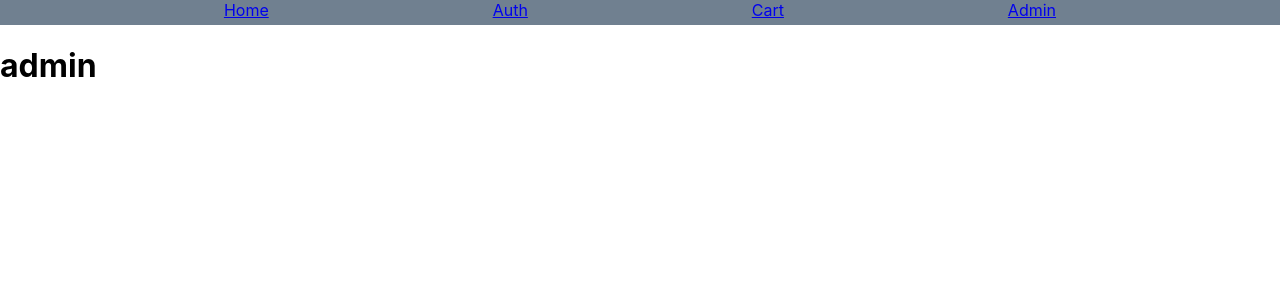
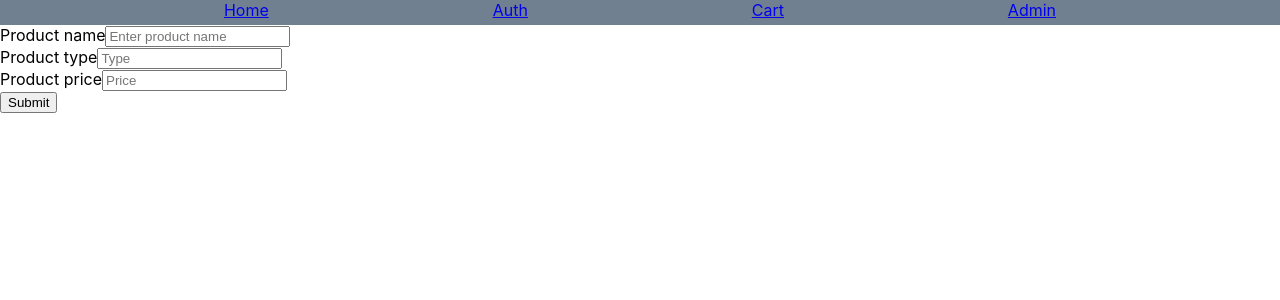
Before and after one commit to Avishaignd/shopping-cart-front, a React (Create React App) app: page /admin in a window 1280 px wide. Shown: the top 300 px of the page. Built offline with nearby package versions, Linux system fonts and the light colour scheme; no server answers.

Commit message:
add product 80%

```diff
--- a/package.json
+++ b/package.json
@@ -15,6 +15,7 @@
     "react-scripts": "4.0.3",
     "web-vitals": "^1.0.1"
   },
+  "proxy": "http://localhost:5000",
   "scripts": {
     "start": "react-scripts start",
     "build": "react-scripts build",
--- a/src/components/AddProduct.js
+++ b/src/components/AddProduct.js
@@ -1,9 +1,83 @@
-import React from 'react'
-import { Form, Button } from 'react-bootstrap'
+import React, { useState } from "react";
+import { Form, Button } from "react-bootstrap";
+import { postProduct } from "../lib/api";
+
 export default function AddProduct() {
-    return (
-        <Form>
+  const [product, setProduct] = useState({
+    productName: "",
+    productType: "",
+    productId: "",
+    price: 0,
+    image: "",
+    attributes: [],
+  });
 
-        </Form>
-    )
+  const handlePictureChange = (event) => {
+    // const file = event.target.files[0];
+    // setProduct({ ...product, image: file });
+    console.log(event);
+  };
+
+  const handleOnSubmit = (event) => {
+    event.preventDefault();
+    // const formData = new FormData();
+    // formData.append("productName", product.productName);
+    // formData.append("productType", product.productType);
+    // formData.append("productId", Math.random());
+    // formData.append("price", product.price);
+    // formData.append("image", product.image);
+    postProduct(product);
+  };
+
+  return (
+    <Form
+      onSubmit={(event) => handleOnSubmit(event)}
+      action="addProduct"
+      method="post"
+      encType="multipart/form-data"
+    >
+      <Form.Group className="mb-3" controlId="formBasicEmail">
+        <Form.Label>Product name</Form.Label>
+        <Form.Control
+          type="text"
+          placeholder="Enter product name"
+          onChange={(event) =>
+            setProduct({ ...product, productName: event.target.value })
+          }
+        />
+      </Form.Group>
+      <Form.Group className="mb-3" controlId="formBasicPassword">
+        <Form.Label>Product type</Form.Label>
+        <Form.Control
+          type="text"
+          placeholder="Type"
+          onChange={(event) =>
+            setProduct({ ...product, productType: event.target.value })
+          }
+        />
+      </Form.Group>
+      {/* <Form.Group>
+        <Form.Label>Product image</Form.Label>
+        <Form.File
+          type="image/jpeg"
+          name="image"
+          onChange={(event) => handlePictureChange(event)}
+          required
+        />
+      </Form.Group> */}
+      <Form.Group className="mb-3" controlId="formBasicPassword">
+        <Form.Label>Product price</Form.Label>
+        <Form.Control
+          type="number"
+          placeholder="Price"
+          onChange={(event) =>
+            setProduct({ ...product, price: event.target.value })
+          }
+        />
+      </Form.Group>
+      <Button variant="primary" type="submit">
+        Submit
+      </Button>
+    </Form>
+  );
 }
--- a/src/components/AdminPage.js
+++ b/src/components/AdminPage.js
@@ -1,12 +1,14 @@
 import React from "react";
-
+import {Button} from 'react-bootstrap'
+import { getP } from "../lib/api";
+import AddProduct from "./AddProduct";
 
 export default function AdminPage() {
 
 
   return (
     <>
-
+      <AddProduct />
     </>
   );
 }
--- a/src/components/Authenticate.js
+++ b/src/components/Authenticate.js
@@ -3,7 +3,7 @@ import GoogleAuth from "./GoogleAuth";
 export default function Authenticate() {
   return (
     <div>
-      {/* <form action="http://localhost:5000/auth/google">
+      <form action="http://localhost:5000/auth/google">
         <button type="submit" className="google-button">
           <span className="google-button__icon">
             <svg viewBox="0 0 366 372" xmlns="http://www.w3.org/2000/svg">
@@ -30,8 +30,8 @@ export default function Authenticate() {
           </span>
           <span className="google-button__text">sign in with Google</span>
         </button>
-      </form> */}
-      <GoogleAuth />
+      </form>
+      {/* <GoogleAuth /> */}
     </div>
   );
 }
--- a/src/components/Cart.js
+++ b/src/components/Cart.js
@@ -7,10 +7,10 @@ import Product from './Product'
 export default function Cart() {
 
     const user = useContext(UserContext)
-    let location = useLocation()
-    let path = location.pathname
-    let id = path.split('/')[2]
-    getUser(id)
+    // let location = useLocation()
+    // let path = location.pathname
+    // let id = path.split('/')[2]
+    // getUser(id)
 
     // console.log(id);
 
--- a/src/components/GoogleAuth.js
+++ b/src/components/GoogleAuth.js
@@ -1,10 +1,13 @@
 import React from "react";
 import { GoogleLogin } from "react-google-login";
+import { useLocation } from "react-router-dom";
 
 export default function GoogleAuth() {
 
+  let location = useLocation()
   const responseGoogle = (response) => {
     console.log(response);
+
   };
 
   return (
--- a/src/components/Home.js
+++ b/src/components/Home.js
@@ -1,9 +1,10 @@
 import React, { useState, useEffect, useContext } from "react";
-import { getAllProducts } from "../lib/api";
+import { getAllProducts, getP } from "../lib/api";
 import { ProductContext, UserContext } from "../lib/context";
 import ProductList from "./ProductList";
 import { Navbar } from "react-bootstrap";
 import Cart from './Cart'
+import AdminPage from "./AdminPage";
 import Authenticate from "./Authenticate";
 import { BrowserRouter as Router, Switch, Route, Link } from "react-router-dom";
 
@@ -47,7 +48,7 @@ export default function Home() {
             <Cart />
           </Route>
           <Route path="/admin">
-            <h1>admin</h1>
+            <AdminPage />
           </Route>
           <Route to="/auth">
               <Authenticate/>
--- a/src/components/Product.js
+++ b/src/components/Product.js
@@ -6,7 +6,7 @@ import { useLocation } from 'react-router-dom'
 export default function Product(props) {
 
     const single = props.props
-    // console.log(single);
+    console.log(single);
     const user = useContext(UserContext)
     let location = useLocation()
 
@@ -27,7 +27,8 @@ export default function Product(props) {
       <Card className="cards" style={{ width: "18rem" }}>
         <Card.Img className="cards-image" variant="top" src={props.props.image}/>
         <Card.Body>
-          <Card.Title className="cards-title">{props.props.title}</Card.Title>
+          <Card.Title className="cards-title">{props.props.productName}</Card.Title>
+          <Card.Text>{props.props.price} $</Card.Text>
         {location.pathname !== "/cart" ?
           <Button className="cards-button" onClick={() => addProductToCart(single)}>Add to cart</Button>
         :
--- a/src/components/ProductList.js
+++ b/src/components/ProductList.js
@@ -7,8 +7,6 @@ export default function ProductList() {
 
     const context = useContext(ProductContext)
 
-    getP()
-
     return (
         <div className="my-list">
          {context.products.map(product => {
--- a/src/lib/api.js
+++ b/src/lib/api.js
@@ -1,16 +1,21 @@
 import axios from 'axios'
 
-const baseURL = 'https://fakestoreapi.com'
+const baseURL = 'http://localhost:5000'
 
 export const getAllProducts = async () => {
-    const response = await axios.get(baseURL+'/products')
+    const response = await axios.get(baseURL+'/api/products')
     const data = response.data
     // console.log(data);
     return data
 }
 
+export const postProduct = async (prodToAdd) => {
+    const response = await axios.post('http://localhost:5000/api/products', prodToAdd)
+    console.log(response);
+}
+
 export const getP = async () => {
-    const response = await axios.get('http://localhost:5000/api/products')
+    const response = await axios.get('http://localhost:5000/')
     console.log(response)
 }
 
```
